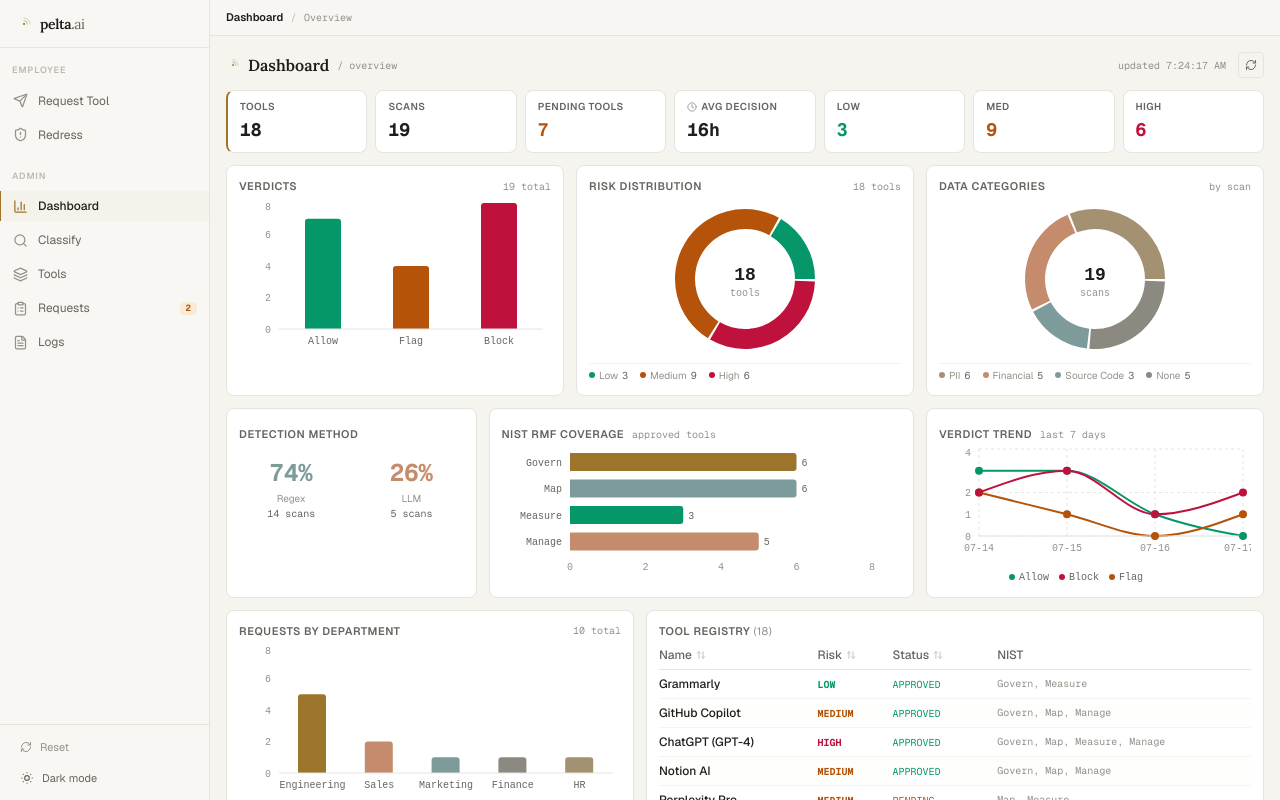
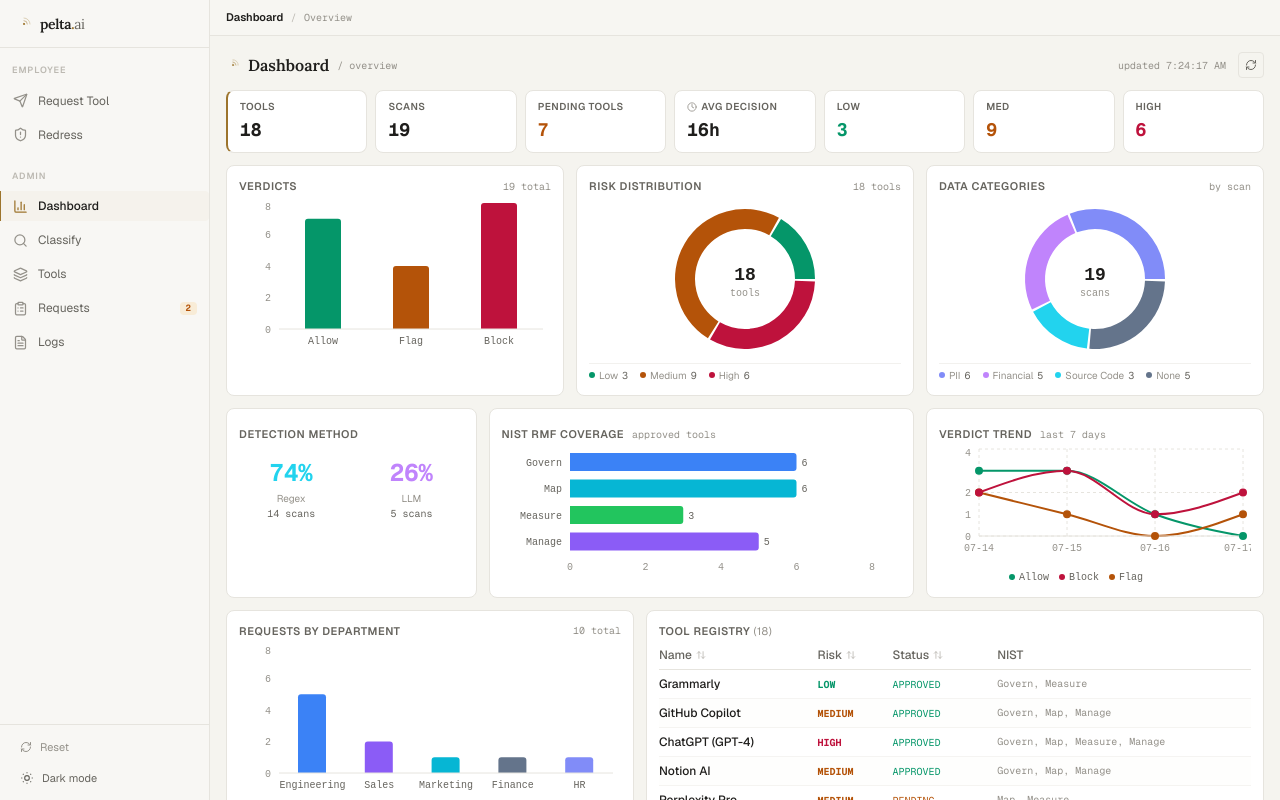
Before and after one commit to tanchinqian/pelta.ai, a Next.js app: page /admin/dashboard in a window 1280 px wide. Shown: the top 800 px of the page. Built offline with nearby package versions, Linux system fonts and the light colour scheme.

Commit message:
refactor: remove Gemini UI mentions, standardize NIST/data colors, unify fonts

```diff
--- a/app/admin/dashboard/page.tsx
+++ b/app/admin/dashboard/page.tsx
@@ -35,16 +35,16 @@
 const RISK    = { low: 'var(--color-risk-low)', medium: 'var(--color-risk-medium)', high: 'var(--color-risk-high)' };
 
 const DATA_CAT: Record<string, string> = {
-  PII: '#a39171', Financial: '#c48b6c', 'Source Code': '#7d9b9a', None: '#8c8980',
+  PII: 'var(--data-pii)', Financial: 'var(--data-financial)', 'Source Code': 'var(--data-source-code)', None: 'var(--data-none)',
 };
 
-const DETECTION = { regex: '#7d9b9a', llm: '#c48b6c' };
+const DETECTION = { regex: 'var(--data-source-code)', llm: 'var(--data-financial)' };
 
 const NIST_COLORS: Record<string, string> = {
-  Govern: 'var(--color-accent)', Map: '#7d9b9a', Measure: 'var(--color-risk-low)', Manage: '#c48b6c',
+  Govern: 'var(--nist-govern)', Map: 'var(--nist-map)', Measure: 'var(--nist-measure)', Manage: 'var(--nist-manage)',
 };
 
-const DEPT_PALETTE = ['var(--color-accent)', '#7d9b9a', '#c48b6c', '#8c8980', '#a39171', '#8f9e7b'];
+const DEPT_PALETTE = ['var(--nist-govern)', 'var(--nist-map)', 'var(--nist-manage)', 'var(--data-none)', 'var(--data-pii)', 'var(--data-source-code)'];
 
 /* ── Helpers ────────────────────────────────────────────── */
 
--- a/app/admin/logs/page.tsx
+++ b/app/admin/logs/page.tsx
@@ -25,10 +25,10 @@
 };
 
 const DATA_CAT_COLOR: Record<string, string> = {
-  PII: '#818cf8',
-  Financial: '#c084fc',
-  'Source Code': '#22d3ee',
-  None: '#64748b',
+  PII: 'var(--data-pii)',
+  Financial: 'var(--data-financial)',
+  'Source Code': 'var(--data-source-code)',
+  None: 'var(--data-none)',
 };
 
 export default function LogsPage() {
--- a/app/admin/tools/new/page.tsx
+++ b/app/admin/tools/new/page.tsx
@@ -387,7 +387,7 @@
             <div className="space-y-1">
               <h2 className="text-sm font-serif font-semibold text-zinc-900 dark:text-zinc-100">Classify New AI Tool</h2>
               <p className="text-xs text-zinc-600 dark:text-zinc-400 leading-relaxed">
-                Submit an AI service name and its corporate use case. Gemini will automatically classify its risk tier, data categories, and NIST functions.
+                Submit an AI service name and its corporate use case. The system will classify its risk tier, data categories, and NIST functions.
               </p>
             </div>
 
@@ -798,7 +798,7 @@
                               <button
                                 type="button"
                                 onClick={(e) => { e.stopPropagation(); handleReclassify(t); }}
-                                title="Re-classify with Gemini"
+                                title="Re-classify with LLM"
                                 disabled={reclassifyingId === t.id}
                                 className="text-text-secondary hover:text-accent p-1 rounded hover:bg-surface-hover transition-colors cursor-pointer flex items-center justify-center disabled:opacity-40"
                               >
--- a/app/admin/tools/page.tsx
+++ b/app/admin/tools/page.tsx
@@ -99,7 +99,7 @@
 }
 
 function DataTag({ label }: { label: string }) {
-  const color = label === 'PII' ? '#a39171' : label === 'Financial' ? '#c48b6c' : label === 'Source Code' ? '#7d9b9a' : '#8c8980';
+  const color = label === 'PII' ? 'var(--data-pii)' : label === 'Financial' ? 'var(--data-financial)' : label === 'Source Code' ? 'var(--data-source-code)' : 'var(--data-none)';
   return (
     <span className="text-[9px] font-mono px-1.5 py-0.5 rounded border border-border/40" style={{ color, background: `${color}12` }}>
       {label}
--- a/app/api/tools/classify/route.ts
+++ b/app/api/tools/classify/route.ts
@@ -31,16 +31,16 @@
     const existing = tools.find((t) => t.name.toLowerCase() === name.trim().toLowerCase());
 
     // classifyToolRisk handles its own fallback (mock on no-key/quota errors)
-    const geminiResult = await classifyToolRisk(name.trim(), description.trim());
+    const llmResult = await classifyToolRisk(name.trim(), description.trim());
     const classification = {
       name: name.trim(),
       description: description.trim(),
-      riskTier: geminiResult.riskTier,
-      nistFunctions: geminiResult.nistFunctions,
-      dataCategories: geminiResult.dataCategories,
-      justification: geminiResult.justification,
-      recommendedPolicy: geminiResult.recommendedPolicy,
-      retrievedNistContext: geminiResult.retrievedNistContext,
+      riskTier: llmResult.riskTier,
+      nistFunctions: llmResult.nistFunctions,
+      dataCategories: llmResult.dataCategories,
+      justification: llmResult.justification,
+      recommendedPolicy: llmResult.recommendedPolicy,
+      retrievedNistContext: llmResult.retrievedNistContext,
     };
 
     let finalTool: ToolRecord;
--- a/app/employee/redress/page.tsx
+++ b/app/employee/redress/page.tsx
@@ -45,7 +45,7 @@
 };
 
 const NIST_COLORS: Record<string, string> = {
-  Govern: 'var(--color-accent)', Map: '#7d9b9a', Measure: 'var(--color-risk-low)', Manage: '#c48b6c',
+  Govern: 'var(--nist-govern)', Map: 'var(--nist-map)', Measure: 'var(--nist-measure)', Manage: 'var(--nist-manage)',
 };
 
 const REASON_SOFT_LIMIT = 500;
--- a/app/globals.css
+++ b/app/globals.css
@@ -25,6 +25,16 @@
   --risk-medium-bg: rgba(217,119,6,0.06);
   --risk-high: #e11d48;
   --risk-high-bg: rgba(225,29,72,0.06);
+
+  --nist-govern: #3b82f6;
+  --nist-map: #06b6d4;
+  --nist-measure: #22c55e;
+  --nist-manage: #8b5cf6;
+
+  --data-pii: #818cf8;
+  --data-financial: #c084fc;
+  --data-source-code: #22d3ee;
+  --data-none: #64748b;
 
   --chart-grid: #242422;
   --chart-tooltip-bg: #141413;
@@ -59,6 +69,16 @@
   --risk-high: #be123c;
   --risk-high-bg: rgba(190,18,60,0.06);
 
+  --nist-govern: #3b82f6;
+  --nist-map: #06b6d4;
+  --nist-measure: #22c55e;
+  --nist-manage: #8b5cf6;
+
+  --data-pii: #818cf8;
+  --data-financial: #c084fc;
+  --data-source-code: #22d3ee;
+  --data-none: #64748b;
+
   --chart-grid: #e6e4de;
   --chart-tooltip-bg: #ffffff;
   --chart-tooltip-border: #e6e4de;
@@ -92,6 +112,16 @@
     --risk-high: #be123c;
     --risk-high-bg: rgba(190,18,60,0.06);
 
+    --nist-govern: #3b82f6;
+    --nist-map: #06b6d4;
+    --nist-measure: #22c55e;
+    --nist-manage: #8b5cf6;
+
+    --data-pii: #818cf8;
+    --data-financial: #c084fc;
+    --data-source-code: #22d3ee;
+    --data-none: #64748b;
+
     --chart-grid: #e6e4de;
     --chart-tooltip-bg: #ffffff;
     --chart-tooltip-border: #e6e4de;
@@ -119,6 +149,14 @@
   --color-risk-low: var(--risk-low);
   --color-risk-medium: var(--risk-medium);
   --color-risk-high: var(--risk-high);
+  --color-nist-govern: var(--nist-govern);
+  --color-nist-map: var(--nist-map);
+  --color-nist-measure: var(--nist-measure);
+  --color-nist-manage: var(--nist-manage);
+  --color-data-pii: var(--data-pii);
+  --color-data-financial: var(--data-financial);
+  --color-data-source-code: var(--data-source-code);
+  --color-data-none: var(--data-none);
   --font-sans: var(--font-geist-sans);
   --font-mono: var(--font-geist-mono);
   --font-serif: var(--font-lora);
--- a/components/Sidebar.tsx
+++ b/components/Sidebar.tsx
@@ -46,7 +46,7 @@
   '/employee/requests/new': { title: 'Request Tool', crumb: 'Request a new AI tool' },
   '/employee/redress': { title: 'Redress', crumb: 'Right to Explanation · EU AI Act' },
   '/admin/dashboard': { title: 'Dashboard', crumb: 'Overview' },
-  '/admin/tools/new': { title: 'Classify', crumb: 'Gemini-powered risk assessment' },
+  '/admin/tools/new': { title: 'Classify', crumb: 'LLM-powered risk assessment' },
   '/admin/tools': { title: 'Tools', crumb: 'AI tool registry' },
   '/admin/approvals': { title: 'Requests', crumb: 'Approve or deny submissions' },
   '/admin/logs': { title: 'Logs', crumb: 'Detection audit trail' },
--- a/lib/gemini.ts
+++ b/lib/gemini.ts
@@ -1,7 +1,7 @@
 import { GoogleGenerativeAI } from '@google/generative-ai';
 import { NistRetrievalResult, retrieveNistContext, formatNistContextForPrompt } from './nistRetrieval';
 
-const apiKey = process.env.GEMINI_API_KEY || '';
+const apiKey = process.env.LLM_API_KEY || process.env.GEMINI_API_KEY || '';
 
 /** Try these in order — free-tier availability varies by project */
 const MODEL_CANDIDATES = [
@@ -82,7 +82,7 @@
 ];
 
 async function generateWithFallback(prompt: string): Promise<string> {
-  if (!apiKey) throw new Error('No GEMINI_API_KEY');
+  if (!apiKey) throw new Error('No LLM_API_KEY configured');
   const genAI = getClient();
   let lastErr: Error | null = null;
 
@@ -96,7 +96,7 @@
       const msg = String(err?.message ?? err);
       // Try next model on quota / not found / rate limit
       if (/429|404|quota|rate|not found|RESOURCE_EXHAUSTED/i.test(msg)) {
-        console.warn(`[gemini] ${modelName} failed, trying next:`, msg.slice(0, 120));
+        console.warn(`[llm] ${modelName} failed, trying next:`, msg.slice(0, 120));
         continue;
       }
       throw err;
@@ -133,7 +133,7 @@
     riskTier,
     nistFunctions,
     dataCategories,
-    justification: `Heuristic assessment (LLM unavailable): "${toolName}" — ${description}. Classified ${riskTier} based on description keywords. Re-run when Gemini quota is available for a full NIST-aligned analysis.`,
+    justification: `Heuristic assessment (LLM unavailable): "${toolName}" — ${description}. Classified ${riskTier} based on description keywords. Re-run when LLM is available for a full NIST-aligned analysis.`,
     recommendedPolicy:
       riskTier === 'High'
         ? 'Restrict to approved teams. Block file upload and sensitive data categories. Quarterly review required.'
@@ -176,7 +176,7 @@
       return SUGGEST_FALLBACK;
     }
   } catch (err: any) {
-    console.warn('[gemini] suggestSafePrompts fallback:', err?.message);
+    console.warn('[llm] suggestSafePrompts fallback:', err?.message);
     return SUGGEST_FALLBACK;
   }
 }
@@ -192,7 +192,7 @@
       return { riskLevel: 'medium', reason: 'Failed to parse LLM response; defaulting to medium risk.' };
     }
   } catch (err: any) {
-    console.warn('[gemini] classifyPromptRisk fallback:', err?.message);
+    console.warn('[llm] classifyPromptRisk fallback:', err?.message);
     return mockPromptRisk(text);
   }
 }
@@ -212,11 +212,11 @@
       const parsed = parseJson(text) as ToolRiskResponse;
       return { ...parsed, retrievedNistContext: nistContext };
     } catch {
-      console.warn('[gemini] parse failed, using heuristic mock');
+      console.warn('[llm] parse failed, using heuristic mock');
       return mockToolRisk(toolName, description);
     }
   } catch (err: any) {
-    console.warn('[gemini] classifyToolRisk fallback:', err?.message);
+    console.warn('[llm] classifyToolRisk fallback:', err?.message);
     return mockToolRisk(toolName, description);
   }
 }
--- a/lib/nistRetrieval.ts
+++ b/lib/nistRetrieval.ts
@@ -94,7 +94,7 @@
 }
 
 /**
- * Format retrieved context for injection into a Gemini prompt.
+ * Format retrieved context for injection into a LLM prompt.
  */
 export function formatNistContextForPrompt(results: NistRetrievalResult[]): string {
   if (results.length === 0) return '';
```
Also changed, not shown: 2 other files (tests, documents, lock files or other folders).
